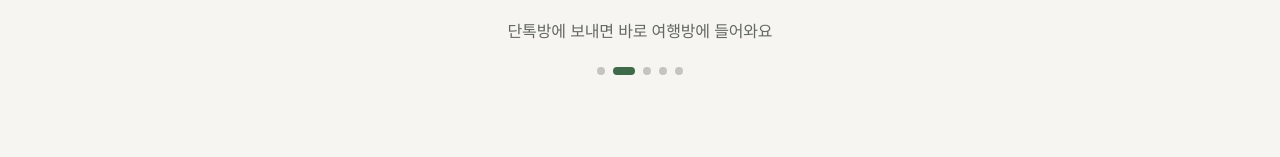
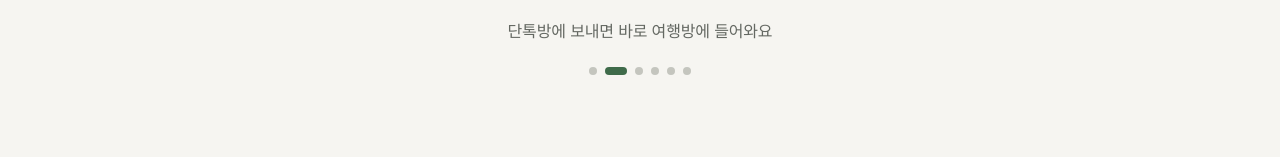
Before and after one commit to 100-hours-a-week/KTB4-20th-FE, a React (Vite) app: page /login in a window 1280 px wide. Shown: the part 489-646 px from the top of the page. Built offline with nearby package versions, Linux system fonts and the light colour scheme; no server answers; a web font is replaced by a local one.

Commit message:
feat: 로그인 화면 기능 소개에 알림 장 추가

```diff
--- a/src/pages/Login/Login.tsx
+++ b/src/pages/Login/Login.tsx
@@ -76,6 +76,14 @@ const FEATURE_SLIDES: FeatureSlide[] = [
     description: '지역 오픈 채팅에서 여행 정보를 나눠요',
   },
   {
+    region: '제주',
+    stub: '알림',
+    lead: '출발 전날과 궂은 날씨엔',
+    before: '',
+    highlight: '미리 알려드려요',
+    description: '이상 기후가 오면 일정을 다시 짤 수 있어요',
+  },
+  {
     region: '전주',
     stub: '미션',
     lead: '여행하는 날마다',
@@ -147,7 +155,7 @@ function FeatureSlides() {
         <div className={styles.slideTrack} style={{ transform: `translateX(-${index * 100}%)` }}>
           {FEATURE_SLIDES.map((slide, slideIndex) => (
             <div
-              key={slide.region}
+              key={slide.stub}
               className={styles.slide}
               role="group"
               aria-roledescription="slide"
@@ -178,7 +186,7 @@ function FeatureSlides() {
       <div className={styles.dots}>
         {FEATURE_SLIDES.map((slide, slideIndex) => (
           <button
-            key={slide.region}
+            key={slide.stub}
             type="button"
             className={`${styles.dot} ${slideIndex === index ? styles.dotActive : ''}`}
             onClick={() => goTo(slideIndex)}
```
